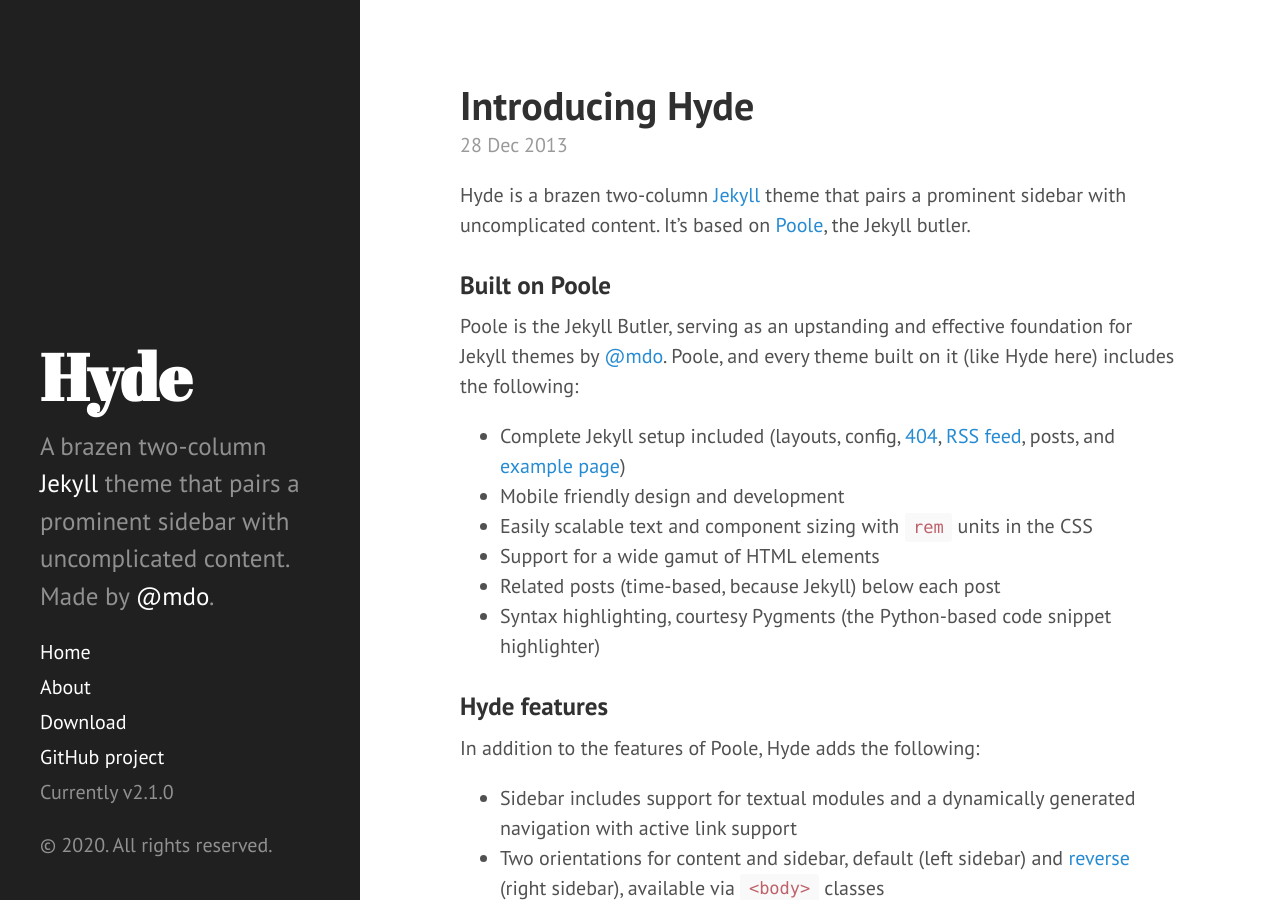
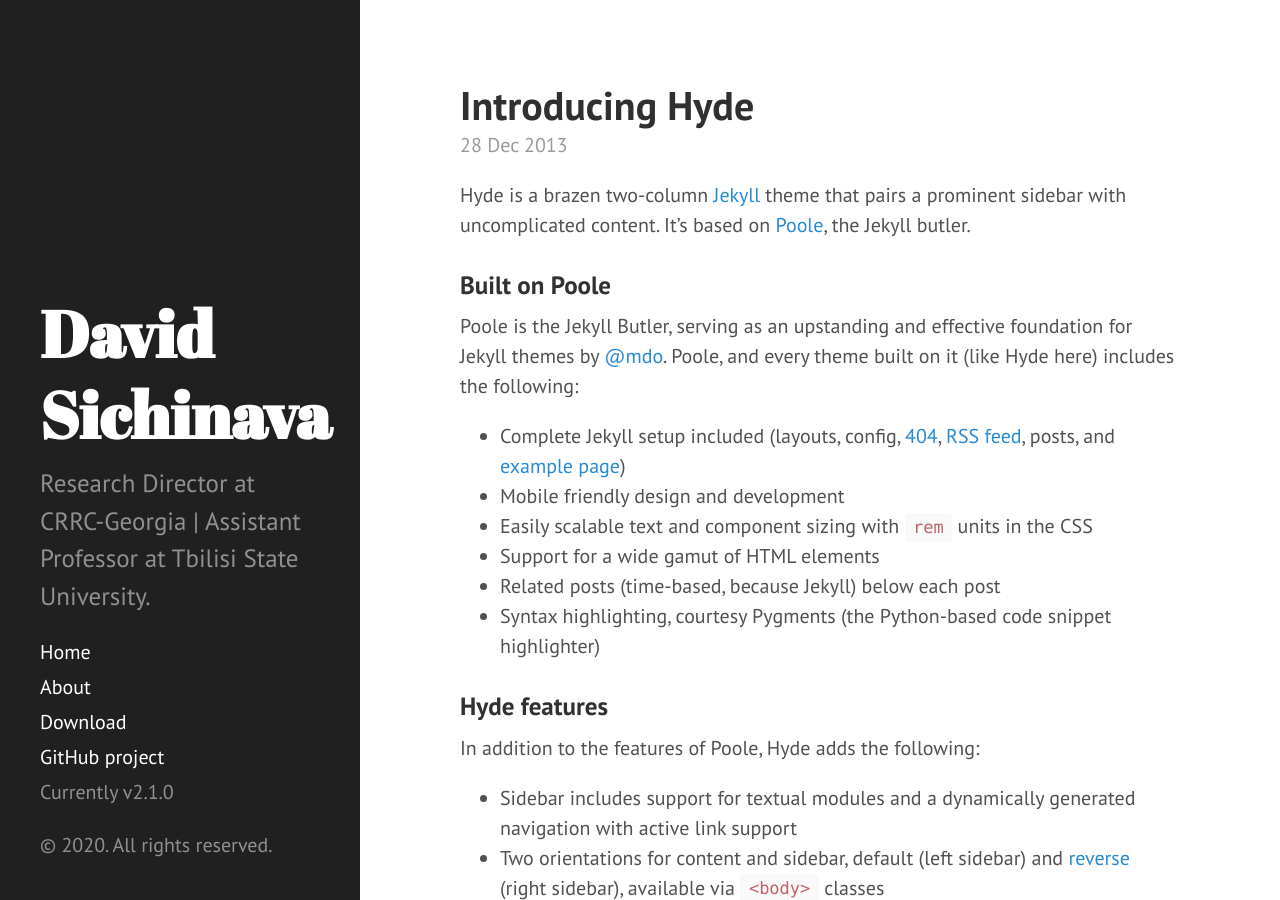
Before and after one commit to davidsichinava/davidsichinava.github.io, a Jekyll site: the page built from index.html, in a window 1280 px wide and 900 px high. Built offline with Jekyll 4.4.1, drawn with Linux system fonts in a browser that asks for light colours; Markdown is read by kramdown in place of the engine named in the settings; the list of posts is cut into pages by our own code.

Commit message:
update desc

```diff
--- a/CNAME
+++ b/CNAME
@@ -1 +1 @@
-hyde.getpoole.com
+davidsichinava.github.io
--- a/_config.yml
+++ b/_config.yml
@@ -7,15 +7,15 @@
 # relative_permalinks: true
 
 # Setup
-title:            Hyde
+title:            David Sichinava
 tagline:          'A Jekyll theme'
-description:      'A brazen two-column <a href="http://jekyllrb.com" target="_blank">Jekyll</a> theme that pairs a prominent sidebar with uncomplicated content. Made by <a href="https://twitter.com/mdo" target="_blank">@mdo</a>.'
+description:      'Research Director at CRRC-Georgia | Assistant Professor at Tbilisi State University</a>.'
 url:              http://hyde.getpoole.com
 baseurl:          /
 
 author:
-  name:           'Mark Otto'
-  url:            https://twitter.com/mdo
+  name:           'David Sichinava'
+  url:            https://twitter.com/davidsichinava
 
 paginate:         5
 
@@ -23,4 +23,4 @@
 version:          2.1.0
 
 github:
-  repo:           https://github.com/poole/hyde
+  repo:           https://github.com/davidsichinava/davidsichinava
```
